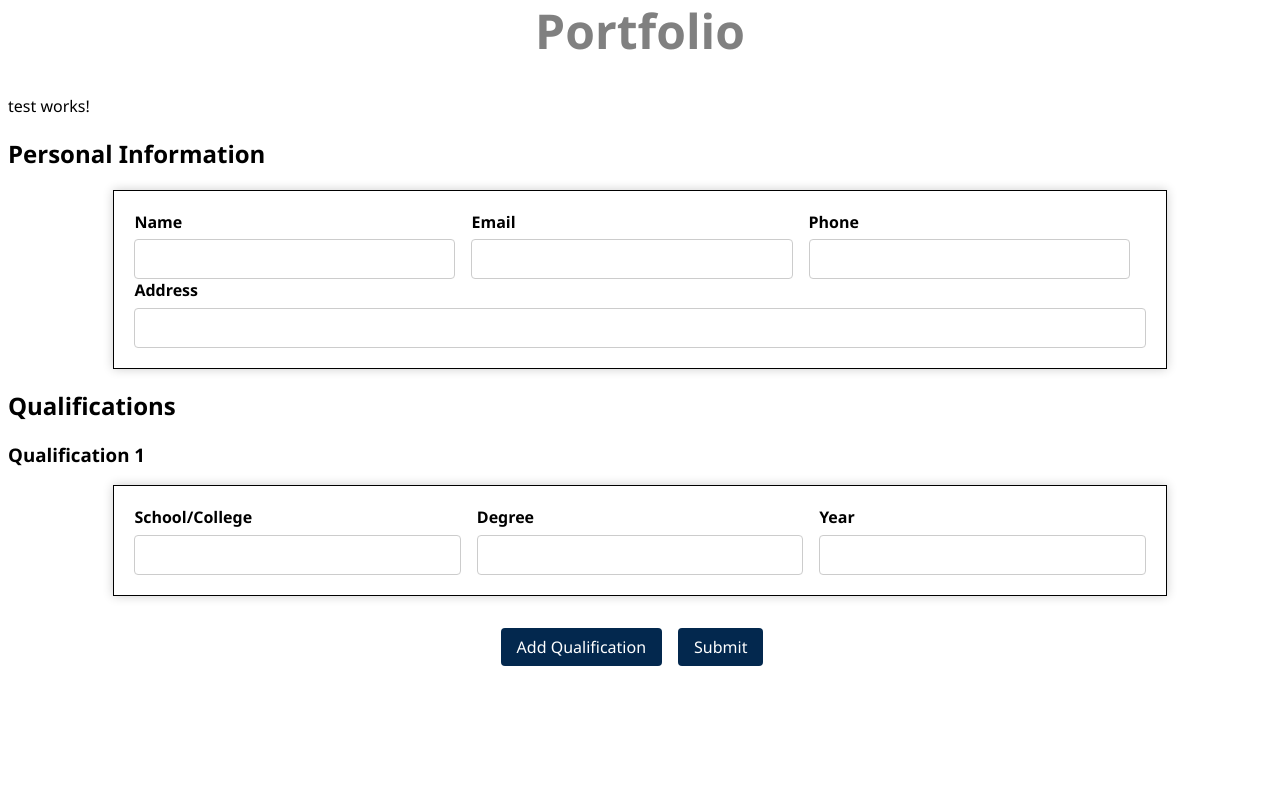
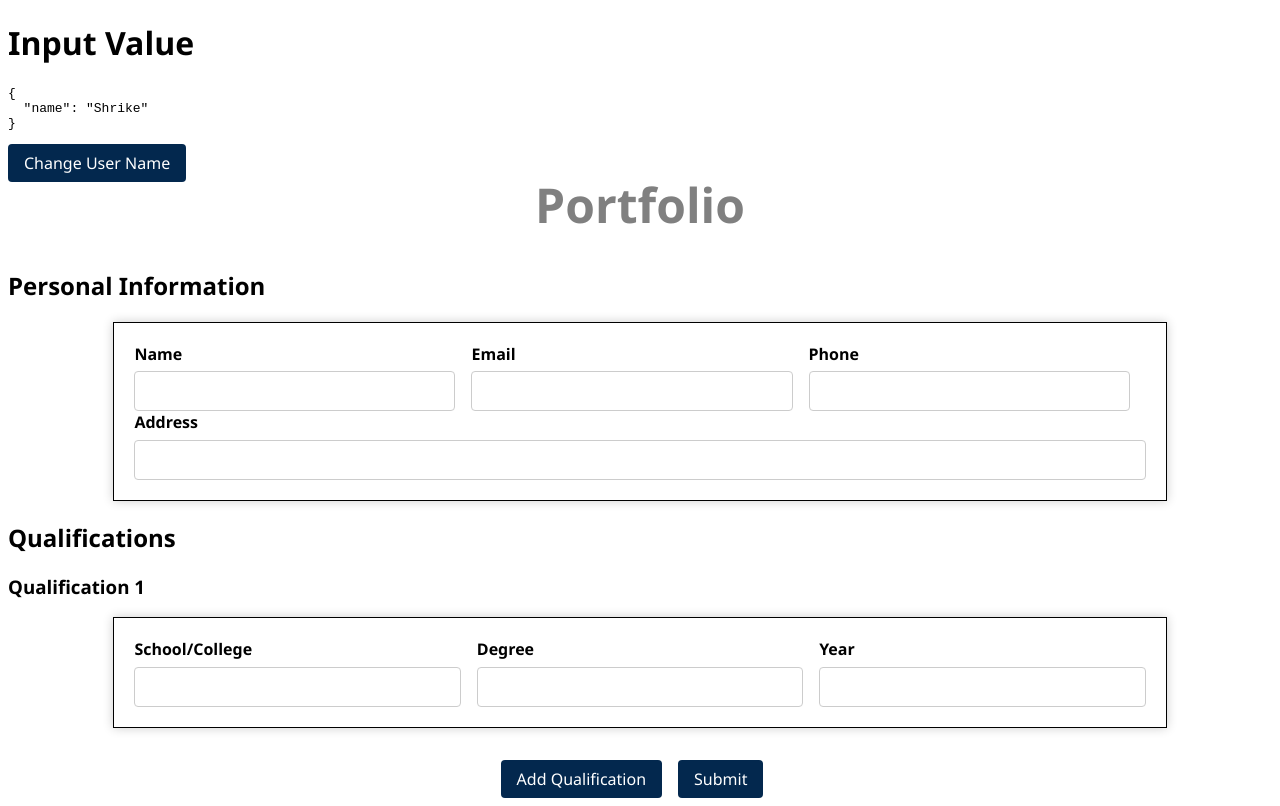
Before and after one commit to darlenewagner/miniPortfolio, an Angular app: page / in a window 1280 px wide. Built offline with nearby package versions, Linux system fonts and the light colour scheme.

Commit message:
Learning ngDoCheck().

```diff
--- a/src/app/app.html
+++ b/src/app/app.html
@@ -1,5 +1,12 @@
+<div>
+  <app-test [user]="user"></app-test>
+  <button (click)="changeUserName()">Change User Name</button>
+</div>
+
+
 <h1 *ngIf="showHeading">Portfolio</h1>
-<app-test [inputValue]="inputValue"></app-test>
+
+
 <ng-container *ngIf="!submitted; else preview">
   <h2>Personal Information</h2>
   <form>
--- a/src/app/app.ts
+++ b/src/app/app.ts
@@ -1,12 +1,12 @@
 import { Component, signal, ViewChild, Input, OnChanges, SimpleChanges, OnInit} from '@angular/core';
-import { CommonModule } from '@angular/common';
+import { CommonModule, JsonPipe } from '@angular/common';
 import { RouterOutlet } from '@angular/router';
 import { FormsModule } from '@angular/forms';
 import { Test } from './test/test';
 
 @Component({
   selector: 'app-root',
-  imports: [CommonModule, RouterOutlet, FormsModule, Test],
+  imports: [CommonModule, RouterOutlet, FormsModule, Test, JsonPipe],
   templateUrl: './app.html',
   styleUrl: './app.css'
 })
--- a/src/app/test/test.html
+++ b/src/app/test/test.html
@@ -1 +1,4 @@
-<p>test works!</p>
+<div>
+    <h1>Input Value</h1>
+    <pre>{{user | json}}</pre>
+</div>
--- a/src/app/test/test.ts
+++ b/src/app/test/test.ts
@@ -1,16 +1,18 @@
 import { Component, Input, OnChanges, SimpleChanges } from '@angular/core';
+import { JsonPipe } from '@angular/common';
 
 @Component({
   selector: 'app-test',
-  imports: [],
+  imports: [ JsonPipe ],
   templateUrl: './test.html',
   styleUrl: './test.css',
 })
 export class Test implements OnChanges{
-  @Input() inputValue: string = '';
-   ngOnChanges(changes: SimpleChanges): void{
-     console.log("Calling from the ngOnChanges hook...");
-     console.log(changes);
+
+  @Input() user: any;
+
+   ngOnChanges(changes: SimpleChanges){
+     console.log("ngOnChanges called: ", changes);
    }
 
 }
```
